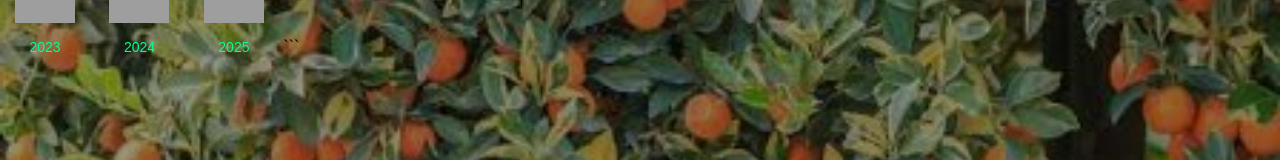
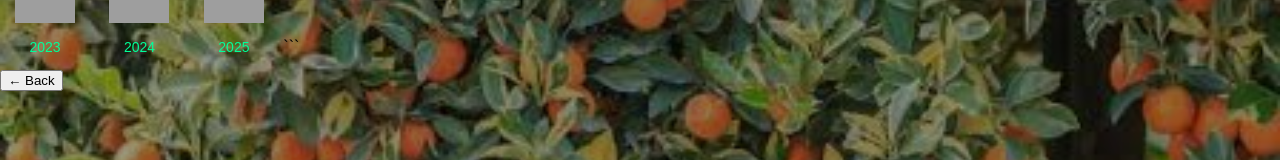
Before and after one commit to he7372078-stack/hibary, a plain HTML site: page index.html in a window 1280 px wide. Shown: the part 227-387 px from the top of the page. Drawn offline with Linux system fonts and the light colour scheme; grey boxes are pictures that could not be loaded.

Commit message:
Add back button functionality in index.html
Added a button to navigate back from folder1.

```diff
--- a/index.html
+++ b/index.html
@@ -110,3 +110,4 @@
 
 
 </div>
+<button onclick="closeWindow('folder1')">← Back</button>
```
